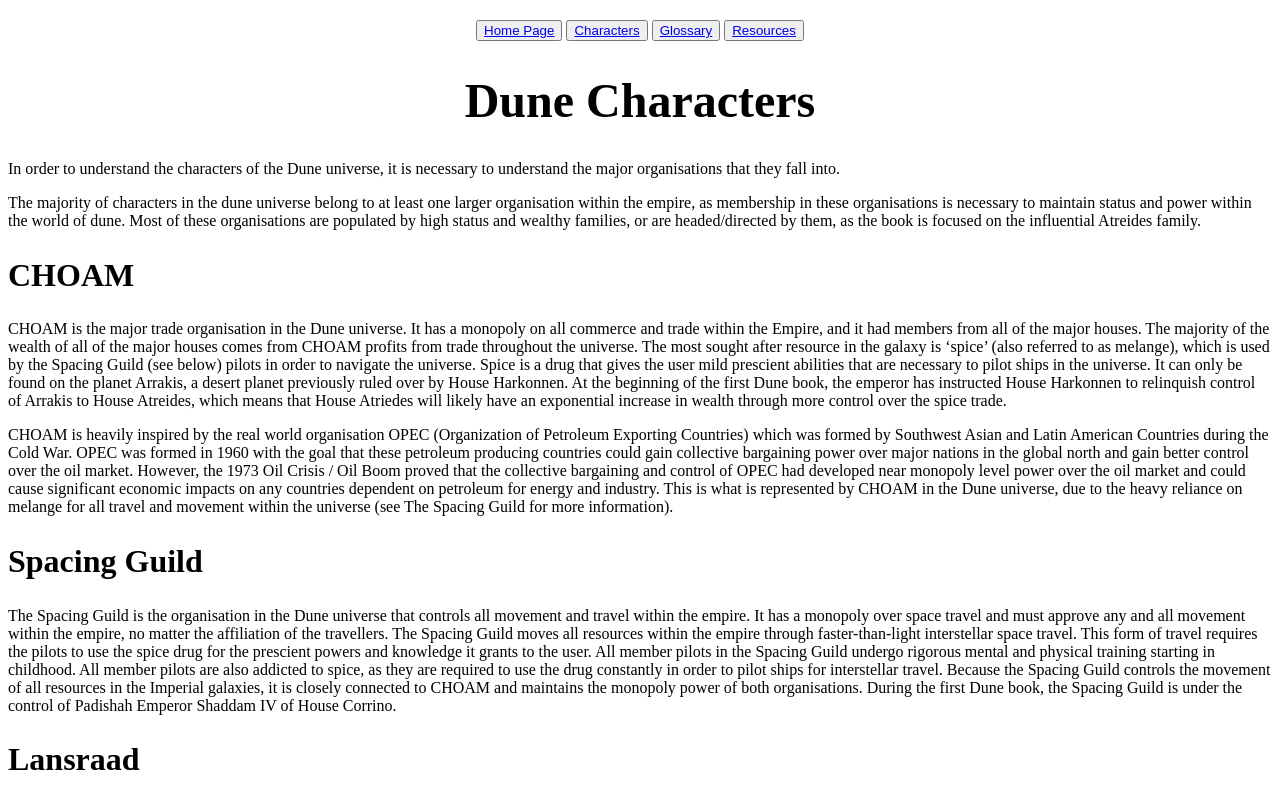
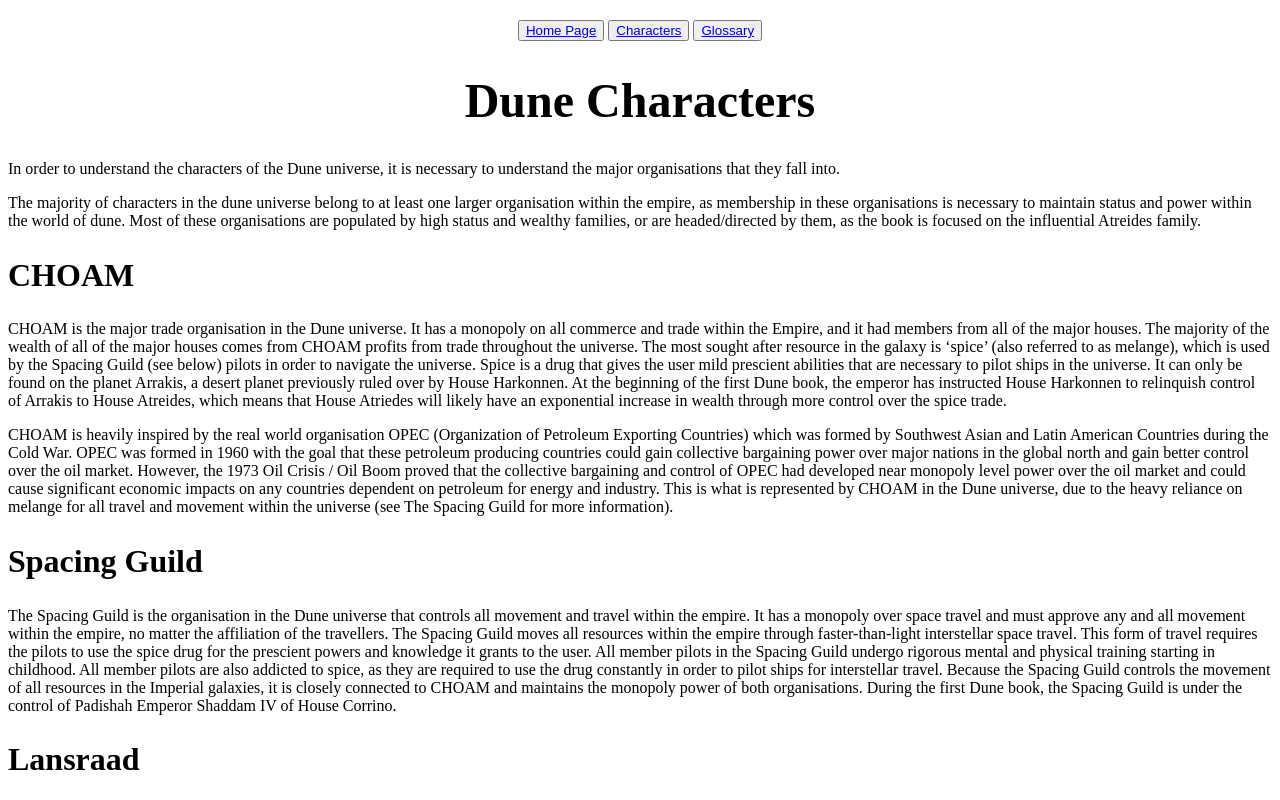
Before and after one commit to pmelinco/pmelinco.github.io, a plain HTML site: page web_basics_characters_page.html in a window 1280 px wide. Shown: the top 800 px of the page. Drawn offline with Linux system fonts and the light colour scheme.

Commit message:
web_basics_characters_page.html

```diff
--- a/web_basics_characters_page.html
+++ b/web_basics_characters_page.html
@@ -79,7 +79,6 @@
             <button class = "navlink"> <a href ="web_ basics_index.html" target="_blank">Home Page</a></button>
                <button class ="navlink"><a href="#" target="_blank">Characters</a></button>
                <button class ="navlink"><a href="web_basics_glossary.html" target="_blank">Glossary</a></button>
-               <button class ="navlink"><a href="web_basics_bibliography.html" target="_blank">Resources</a></button>
             </nav>
         </div>
         <h1 class="CharactersIntro">Dune Characters</h1>
```
